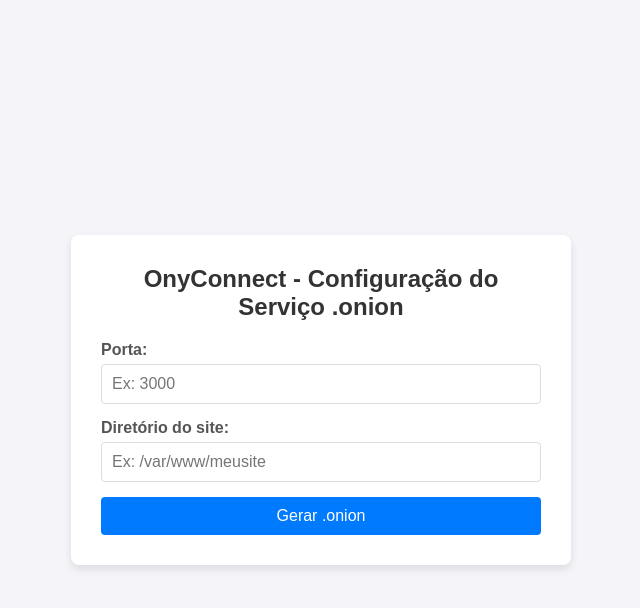
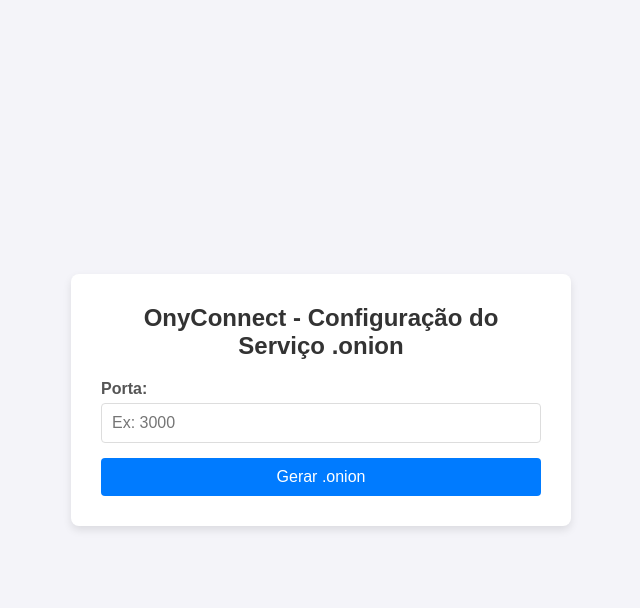
Before and after one commit to SayesCode/OnyConnect, a FastAPI app: page / in a window 1280 px wide. Shown: the top 608 px of the page, without its empty margins (319-959 px from the left). Run offline with FastAPI, Linux system fonts and the light colour scheme; some libraries are stand-ins or nearby versions.

Commit message:
Update index.html

```diff
--- a/src/onyconnect/templates/index.html
+++ b/src/onyconnect/templates/index.html
@@ -16,11 +16,6 @@
             <div class="form-group">
                 <label for="port">Porta:</label>
                 <input type="text" id="port" name="port" placeholder="Ex: 3000" required>
-            </div>
-
-            <div class="form-group">
-                <label for="directory">Diretório do site:</label>
-                <input type="text" id="directory" name="directory" placeholder="Ex: /var/www/meusite" required>
             </div>
 
             <button type="submit" class="btn-submit" id="submit-button">Gerar .onion</button>
```
